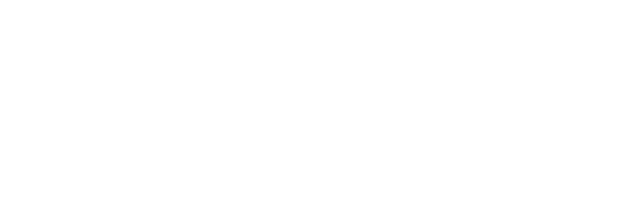
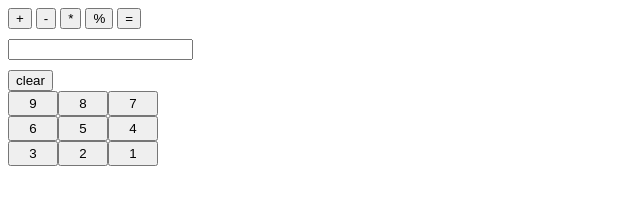
Before and after one commit to B1uskyy/Odin-project_Calculator, a plain HTML site: page index.html in a window 1280 px wide. Shown: the whole page, without its empty margins (0-640 px from the left). Drawn offline with Linux system fonts and the light colour scheme.

Commit message:
created basic calculator layout in html

```diff
--- a/index.html
+++ b/index.html
@@ -8,6 +8,29 @@
     <link rel="stylesheet" href="/style.css" />
   </head>
   <body>
+    <button id="add">+</button>
+    <button id="subtract">-</button>
+    <button id="multiply">*</button>
+    <button id="divide">%</button>
+    <button id="equals">=</button>
+    <input type="text" />
+    <button id="clear">clear</button>
+    <div class="row1">
+      <button class="number">9</button>
+      <button class="number">8</button>
+      <button class="number">7</button>
+    </div>
+    <div class="row2">
+      <button class="number">6</button>
+      <button class="number">5</button>
+      <button class="number">4</button>
+    </div>
+    <div class="row3">
+      <button class="number">3</button>
+      <button class="number">2</button>
+      <button class="number">1</button>
+    </div>
+
     <script src="/script.js"></script>
   </body>
 </html>
--- a/style.css
+++ b/style.css
@@ -0,0 +1,14 @@
+.number {
+    width: 50px;
+    height: 25px;
+
+}
+
+.row1, .row2, .row3{
+    display: flex;
+}
+
+input{
+    display: block;
+    margin: 10px 0 10px 0;
+}
```
